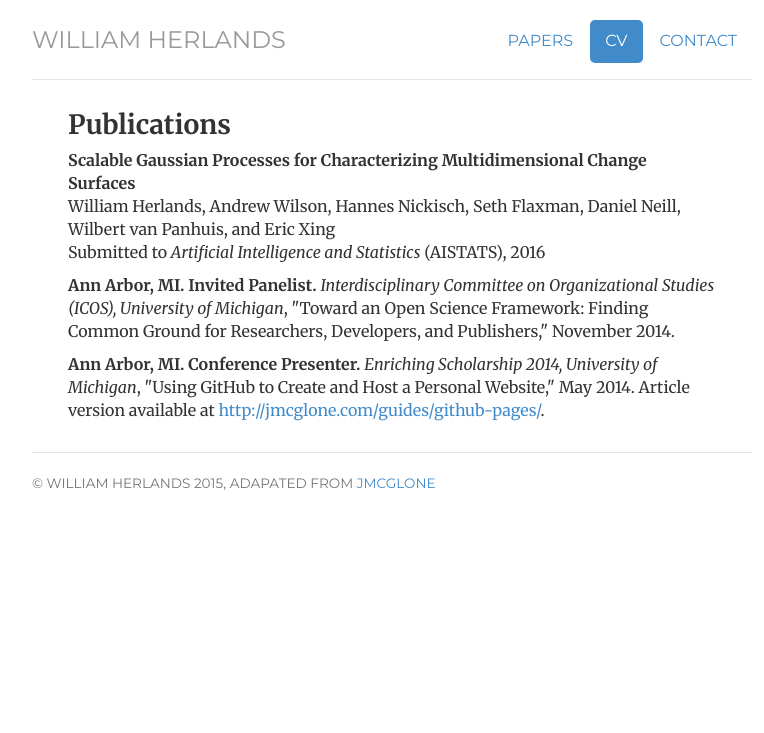
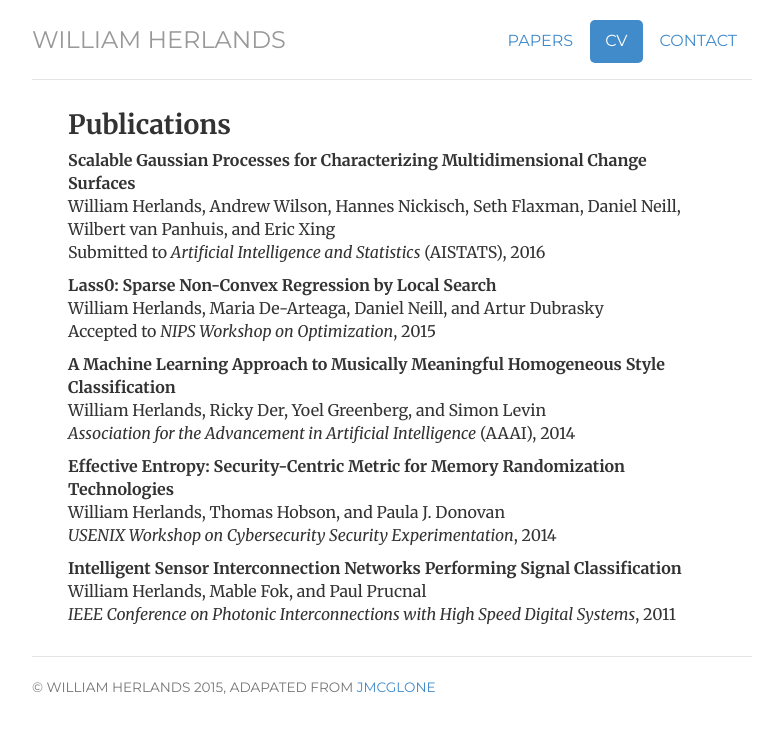
Before and after one commit to herlands/herlands.github.io, a Jekyll site: the page built from papers/index.html, in a window 1280 px wide. Shown: the top 733 px of the page, without its empty margins (248-1012 px from the left). Built offline with Jekyll 4.4.1, drawn with Linux system fonts in a browser that asks for light colours.

Commit message:
papers page edits

```diff
--- a/papers/index.html
+++ b/papers/index.html
@@ -1,12 +1,12 @@
 ---
 layout: default
-title: CV
+title: Papers
 home: passive
 cv: active
 projects: passive
 notes: passive
 contact: passive
-description: Current CV for Jonathan McGlone, a Librarian, Front-End Developer, Digital Publisher, Project Manager, Music Enthusiast, and Web Noodler living and working in Michigan.
+description: Papers by William Herlands
 ---
 <div class="cv">
 
@@ -15,9 +15,20 @@ description: Current CV for Jonathan McGlone, a Librarian, Front-End Developer,
                     <br>William Herlands, Andrew Wilson, Hannes Nickisch, Seth Flaxman, Daniel Neill, Wilbert van Panhuis, and Eric Xing
                     <br>Submitted to <em>Artificial Intelligence and Statistics</em> (AISTATS), 2016
 
+                    <p><strong>Lass0: Sparse Non-Convex Regression by Local Search</strong>
+                    <br>William Herlands, Maria De-Arteaga, Daniel Neill, and Artur Dubrasky
+                    <br>Accepted to <em>NIPS Workshop on Optimization</em>, 2015
 
-					<p><strong>Ann Arbor, MI. Invited Panelist.</strong> <em>Interdisciplinary Committee on Organizational Studies (ICOS), University of Michigan</em>, "Toward an Open Science Framework: Finding Common Ground for Researchers, Developers, and Publishers," November 2014.</p>
-					<p><strong>Ann Arbor, MI. Conference Presenter.</strong>  <em>Enriching Scholarship 2014, University of Michigan</em>, "Using GitHub to Create and Host a Personal Website," May 2014. Article version available at <a href="http://jmcglone.com/guides/github-pages/" title="Using GitHub to Create and Host a Personal Website">http://jmcglone.com/guides/github-pages/</a>.</p>
+                    <p><strong>A Machine Learning Approach to Musically Meaningful Homogeneous Style Classification</strong>
+                    <br>William Herlands, Ricky Der, Yoel Greenberg, and Simon Levin
+                    <br><em> Association for the Advancement in Artificial Intelligence</em> (AAAI), 2014
 
+                    <p><strong>Effective Entropy: Security-Centric Metric for Memory Randomization Technologies</strong>
+                    <br>William Herlands, Thomas Hobson, and Paula J. Donovan
+                    <br><em>USENIX Workshop on Cybersecurity Security Experimentation</em>, 2014
+
+                    <p><strong>Intelligent Sensor Interconnection Networks Performing Signal Classification</strong>
+                    <br>William Herlands, Mable Fok, and Paul Prucnal
+                    <br><em>IEEE Conference on Photonic Interconnections with High Speed Digital Systems</em>, 2011
 
 </div>
```
Also changed, not shown: 1 other file.
